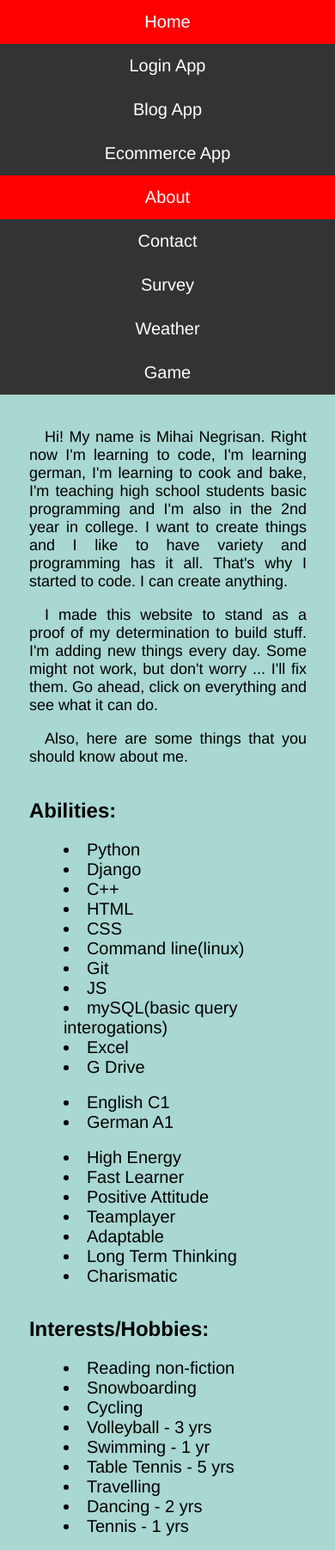
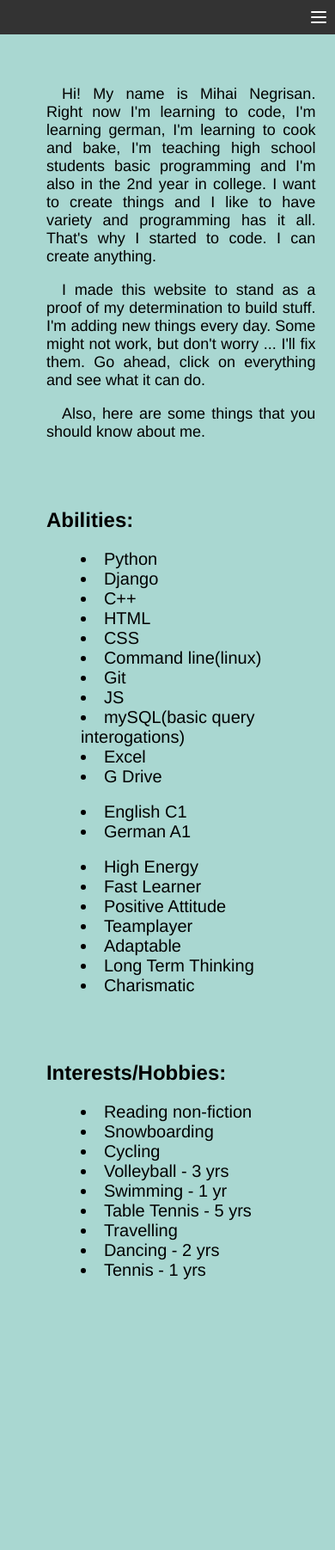
Before and after one commit to mihainegrisan/my_cv, a Django app: page /about/ in a window 390 px wide. Shown: the whole page at 86% size. After the commit the page ends 1489 px from the top, so only its background shows below. Run offline with Django 3.2, Linux system fonts and the light colour scheme; some libraries are stand-ins or nearby versions.

Commit message:
Added a burger menu in mobile view which can be toggled.

```diff
--- a/src/pages/static/css/about.css
+++ b/src/pages/static/css/about.css
@@ -33,6 +33,10 @@ section {
 section .abilities {
     width: 30px;
 }
-section .hobbies {
 
+section {
+    margin: 10px;
+    padding: 10px;
+    /* border: solid 1px white; */
+    border-radius: 10px;
 }
--- a/src/pages/templates/pages/about.html
+++ b/src/pages/templates/pages/about.html
@@ -10,10 +10,12 @@
 
 {% block content %}
 <div class="about">
-    <p>&emsp;Hi! My name is Mihai Negrisan.
-    Right now I'm learning to code, I'm learning german, I'm learning to cook and bake, I'm teaching high school students basic programming and I'm also in the 2nd year in college. I want to create things and I like to have variety and programming has it all. That's why I started to code. I can create anything.</p>
-    <p>&emsp;I made this website to stand as a proof of my determination to build stuff. I'm adding new things every day. Some might not work, but don't worry ... I'll fix them. Go ahead, click on everything and see what it can do.</p>
-    <p>&emsp;Also, here are some things that you should know about me.</p>
+    <section class="description">
+        <p>&emsp;Hi! My name is Mihai Negrisan.
+        Right now I'm learning to code, I'm learning german, I'm learning to cook and bake, I'm teaching high school students basic programming and I'm also in the 2nd year in college. I want to create things and I like to have variety and programming has it all. That's why I started to code. I can create anything.</p>
+        <p>&emsp;I made this website to stand as a proof of my determination to build stuff. I'm adding new things every day. Some might not work, but don't worry ... I'll fix them. Go ahead, click on everything and see what it can do.</p>
+        <p>&emsp;Also, here are some things that you should know about me.</p>
+    </section>
 
     <section class="abilities">
         <h2>Abilities:</h2>
--- a/src/pages/urls.py
+++ b/src/pages/urls.py
@@ -1,7 +1,13 @@
 from django.contrib import admin
 from django.urls import path, include
-
-from pages.views import home_view, about_view, contact_view, survey_view, weather_view, rock_paper_scissors_view
+from pages.views import (home_view,
+                         about_view,
+                         contact_view,
+                         survey_view,
+                         weather_view,
+                         rock_paper_scissors_view,
+                         music_app_view,
+                         page_animation_view)
 
 app_name = 'pages'
 
@@ -12,5 +18,8 @@ urlpatterns = [
     path('survey/', survey_view, name='survey'),
     path('weather/', weather_view, name='weather'),
     path('rock_paper_scissors/', rock_paper_scissors_view, name='rock_paper_scissors'),
+    path('music_app/', music_app_view, name='music_app'),
+    path('page_animation/', page_animation_view, name='page_animation'),
+
 
 ]
--- a/src/pages/views.py
+++ b/src/pages/views.py
@@ -30,3 +30,14 @@ def rock_paper_scissors_view(request, *args, **kwargs):
 
     context = {'section' : 'rock_paper_scissors'}
     return render(request, 'pages/rock_paper_scissors.html', context)
+
+
+def music_app_view(request, *args, **kwargs):
+
+    context = {'section' : 'music_app'}
+    return render(request, 'pages/music_app.html', context)
+
+def page_animation_view(request, *args, **kwargs):
+
+    context = {'section' : 'page_animation'}
+    return render(request, 'pages/page_animation.html', context)
--- a/src/static/css/base.css
+++ b/src/static/css/base.css
@@ -50,21 +50,19 @@ div.content {
 }
 
 
-@media screen and (max-width: 999px) {
+@media screen and (max-width: 950px) {
     ul.sidenav {
         width: 100%;
         height: auto;
         position: relative;
         /* overflow: hidden; */
     }
-
     ul.sidenav li a {
         float: left;
         /* display: inline-block; */
         /* text-align: center; */
         padding: 14px 16px;
     }
-
     li a:hover {
         background-color: red;
     }
@@ -74,8 +72,49 @@ div.content {
 }
 
 /* 690 */
-@media screen and (max-width: 810px) {
-  ul.sidenav li a {
-    text-align: center;
-    float: none;
+/* @media screen and (max-width: 810px) {
+    ul.sidenav li a {
+        text-align: center;
+        float: none;
+    }
+
+} */
+
+
+@media screen and (max-width: 480px) {
+    ul.sidenav li a {
+        text-align: center;
+        float: none;
+    }
+
+    /* burger menu */
+    .burger-nav {
+        display: block;
+        height: 40px;
+        width: 100%;
+        background-color: #333 !important;
+        cursor: pointer;
+    }
+    nav ul {
+        overflow: hidden !important;
+        background: #505050 !important;
+        height: 0 !important;
+    }
+    nav ul.open{
+        height: auto !important;
+    }
+    nav ul li {
+        float: none;
+        width: 100%;
+        margin: 0;
+    }
+    nav ul li a {
+        color: #fff;
+        padding: 10px;
+        border-bottom: 1px solid #404040;
+        display: block;
+        margin: 0;
+        padding: 5px !important;
+    }
+
 }
--- /dev/null
+++ b/src/static/js/menu.js
@@ -0,0 +1,5 @@
+$(document).ready(function(){
+    $('.burger-nav').on('click', function(){
+        $('nav ul').toggleClass('open');
+    });
+});
--- a/src/templates/base.html
+++ b/src/templates/base.html
@@ -26,6 +26,8 @@
   </head>
   <body>
     <nav>
+        <a class="burger-nav" style="background: url({% static 'images/burger.svg' %}) no-repeat 98% center;"></a>
+
         <ul class="sidenav">
             <li><a {% if section == 'home' %}class='active'{% endif %} href="{% url 'pages:home' %}">Home</a></li>
             <li><a href="{% url 'account:dashboard' %}">Login App</a></li>
@@ -36,6 +38,9 @@
             <li><a {% if section == 'survey' %}class='active'{% endif %} href="{% url 'pages:survey' %}">Survey</a></li>
             <li><a {% if section == 'weather' %}class='active'{% endif %} href="{% url 'pages:weather' %}">Weather</a></li>
             <li><a {% if section == 'rock_paper_scissors' %}class='active'{% endif %} href="{% url 'pages:rock_paper_scissors' %}">Game</a></li>
+            <li><a {% if section == 'music_app' %}class='active'{% endif %} href="{% url 'pages:music_app' %}">Music</a></li>
+            <li><a {% if section == 'page_animation' %}class='active'{% endif %} href="{% url 'pages:page_animation' %}">Animation</a></li>
+
         </ul>
     </nav>
 
@@ -45,5 +50,10 @@
         {% endblock %}
     </div>
 
+
+    <script src="https://code.jquery.com/jquery-3.4.1.min.js"
+    integrity="sha256-CSXorXvZcTkaix6Yvo6HppcZGetbYMGWSFlBw8HfCJo="
+    crossorigin="anonymous"></script>
+    <script type="text/javascript" src="{% static 'js/menu.js' %}"></script>
   </body>
 </html>
```
Also changed, not shown: src/static/images/burger.svg (added). Lines whose indentation alone changed are shown as unchanged.
